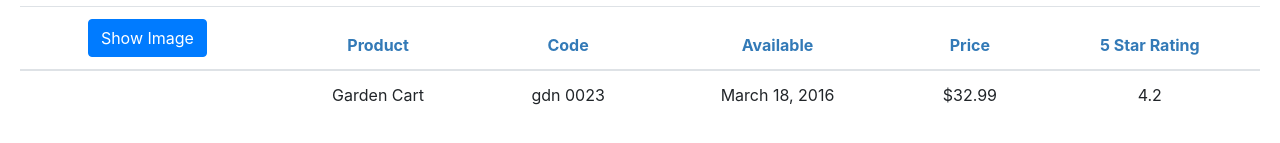
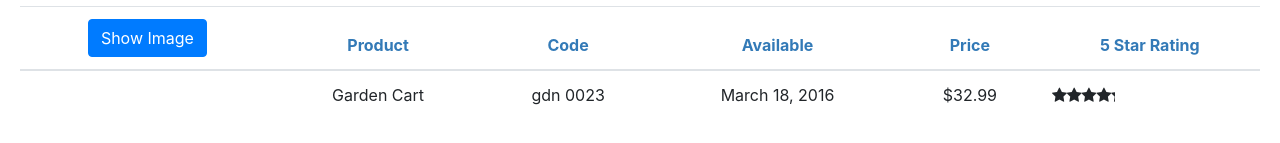
Before and after one commit to amazoradi/AngularGettingStarted, an Angular app: page / in a window 1280 px wide. Shown: the part 203-346 px from the top of the page. Built offline with nearby package versions, Linux system fonts and the light colour scheme.

Commit message:
added a nested star rating component

```diff
--- a/src/app/app.component.html
+++ b/src/app/app.component.html
@@ -1,7 +1,7 @@
-<!--The whole content below can be removed with the new code.-->
 <div style="text-align:center">
   <h1>
     Welcome to {{pageTitle}}!
   </h1>
+  <!-- nested product list component -->
   <pm-products></pm-products>
 </div>
--- a/src/app/app.module.ts
+++ b/src/app/app.module.ts
@@ -5,6 +5,7 @@
 import { AppComponent } from './app.component';
 import { ProductListComponent } from './products/product-list.component';
 import { ConvertToSpacesPipe } from './shared/convert-to-spaces.pipe';
+import { StarComponent } from './shared/star.component';
 
 
 //id class as a module using the ngmodule decorator and pass in meta data
@@ -13,7 +14,8 @@
   declarations: [
     AppComponent,
     ProductListComponent,
-    ConvertToSpacesPipe
+    ConvertToSpacesPipe,
+    StarComponent
   ],
   //external modules we want avialiable to all componentns of this module
   imports: [
--- a/src/app/products/product-list.component.html
+++ b/src/app/products/product-list.component.html
@@ -48,7 +48,8 @@
           <td>{{ product.releaseDate }}</td>
           <td>{{ product.price | currency }}</td>
           <!-- currency: "USD": "symbol" : "1.2-2" this the explicit way to use currency pipe with parameters -->
-          <td>{{ product.starRating }}</td>
+          <td><pm-star [rating]='product.starRating'
+                      (ratingClicked)='onRatingClicked($event)'></pm-star></td>
         </tr>
       </tbody>
     </table>
--- a/src/app/products/product-list.component.ts
+++ b/src/app/products/product-list.component.ts
@@ -73,4 +73,8 @@
     return this.products.filter((product: IProduct) =>
       product.productName.toLocaleLowerCase().indexOf(filterBy) !== -1);
   }
+
+  onRatingClicked(message:string): void {
+    this.pageTitle = "Product List: " + message;
+  }
 }
--- a/src/app/shared/star.component.html
+++ b/src/app/shared/star.component.html
@@ -1,6 +1,7 @@
 <div class="crop"
      [style.width.px]="starWidth"
-     [title]="rating">
+     [title]="rating"
+     (click)="onClick()">
   <div style="width: 75px">
     <span class="fa fa-star"></span>
     <span class="fa fa-star"></span>
--- /dev/null
+++ b/src/app/shared/star.component.ts
@@ -0,0 +1,19 @@
+import { Component, OnChanges, Input, EventEmitter, Output } from '@angular/core';
+
+@Component({
+  selector: 'pm-star',
+  templateUrl: './star.component.html',
+  styleUrls: ['./star.component.css']
+})
+export class StarComponent implements OnChanges{
+  @Input() rating: number;
+  starWidth: number;
+  @Output() ratingClicked: EventEmitter<string> = new EventEmitter<string>()
+
+  ngOnChanges(): void {
+    this.starWidth = this.rating * 75/5;
+  }
+  onClick(): void {
+    this.ratingClicked.emit(`The rating ${this.rating} was clicked`)
+  }
+}
```
